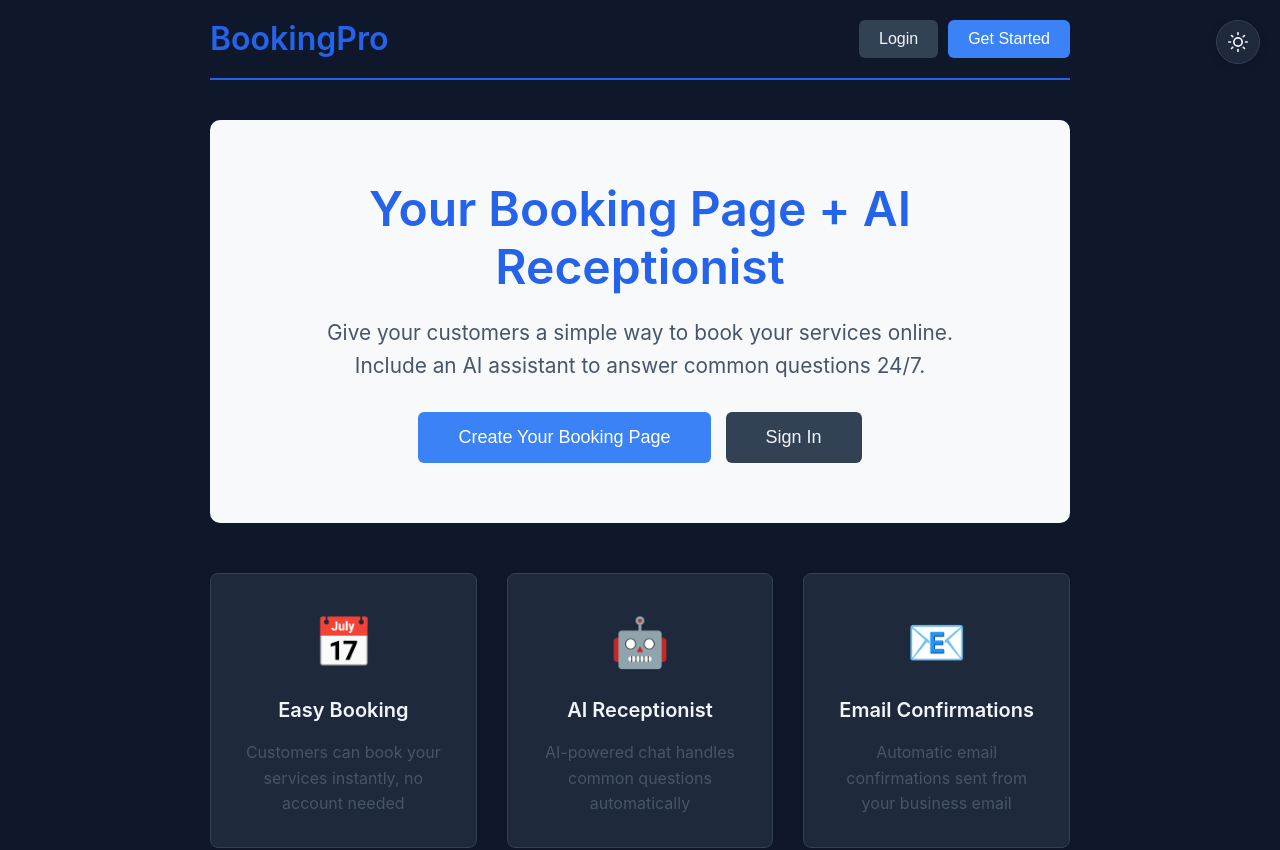
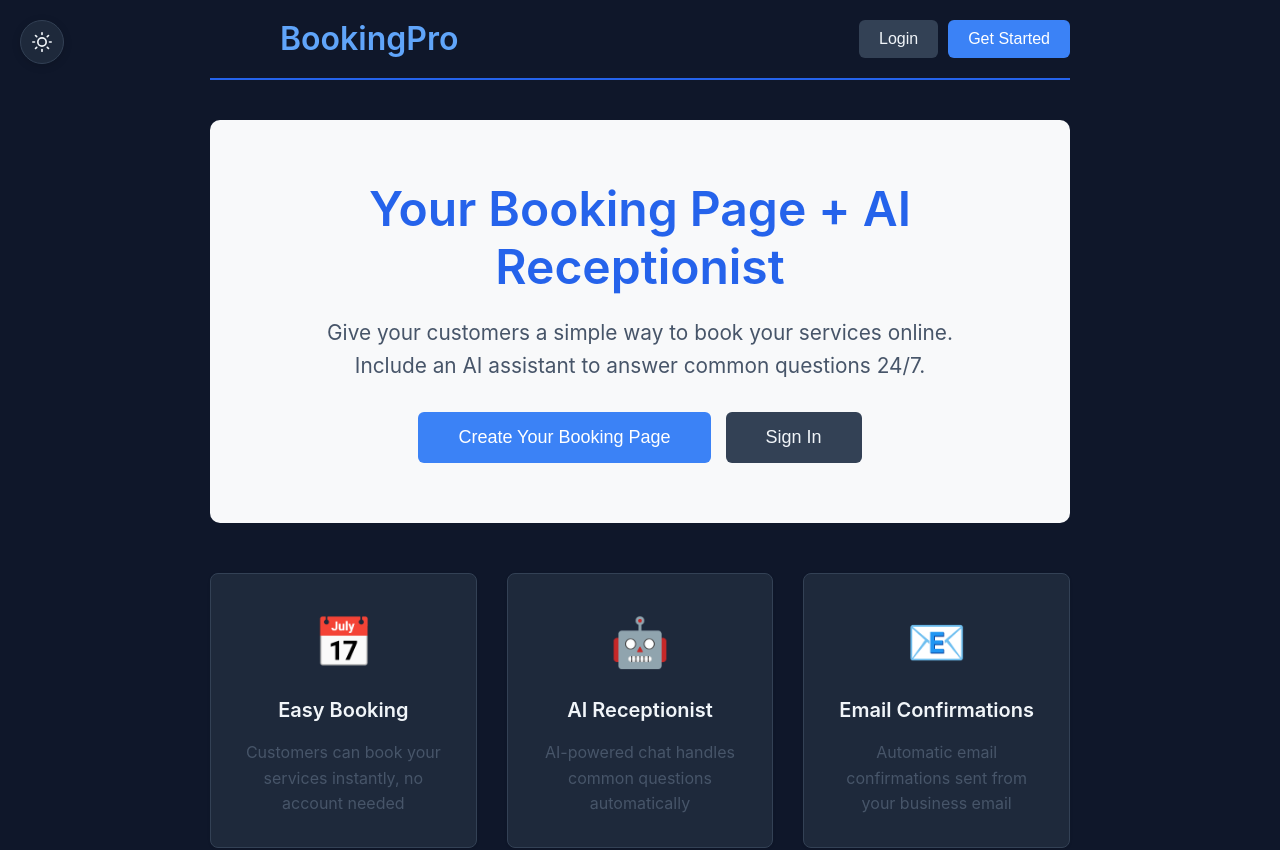
Before and after one commit to Mc2a14/local-services-booking-frontend, a React (Vite) app: page / in a window 1280 px wide. Shown: the top 850 px of the page. Built offline with nearby package versions, Linux system fonts and the light colour scheme.

Commit message:
Fix theme toggle button layout overlap
- Move theme toggle button to top-left position to avoid overlapping header buttons
- Add left padding to Home page header to accommodate toggle button
- Update header text color to use CSS variable for theme support

```diff
--- a/src/index.css
+++ b/src/index.css
@@ -236,7 +236,7 @@ hr {
 .theme-toggle {
   position: fixed;
   top: 20px;
-  right: 20px;
+  left: 20px;
   z-index: 1000;
   width: 44px;
   height: 44px;
--- a/src/pages/Home.jsx
+++ b/src/pages/Home.jsx
@@ -23,9 +23,10 @@ function Home() {
         alignItems: 'center',
         marginBottom: '40px',
         paddingBottom: '20px',
+        paddingLeft: '70px',
         borderBottom: '2px solid #2563EB'
       }}>
-        <h1 style={{ margin: 0, color: '#2563EB' }}>BookingPro</h1>
+        <h1 style={{ margin: 0, color: 'var(--accent)' }}>BookingPro</h1>
         <div style={{ display: 'flex', gap: '10px' }}>
           {token ? (
             <>
```
